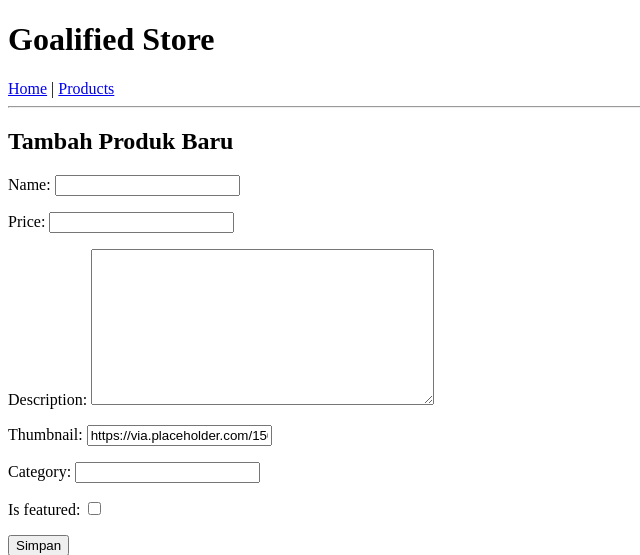
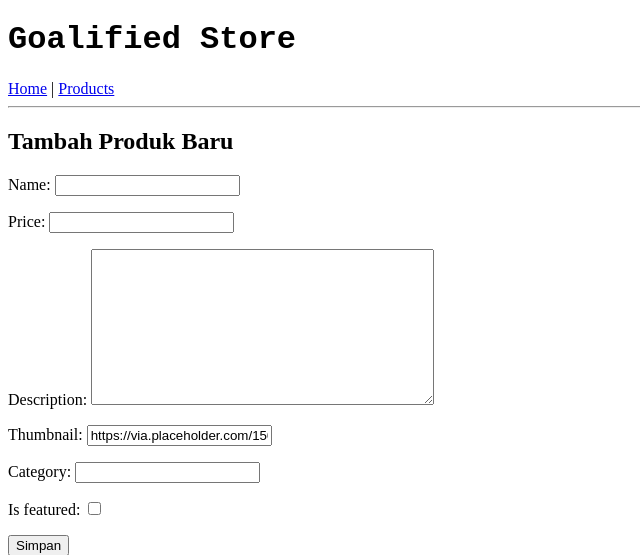
Before and after one commit to nadineaisyahpm/goalified, a Django app: page /products/add/ in a window 1280 px wide. Shown: the top 555 px of the page, without its empty margins (0-640 px from the left). Run offline with Django 5.2, Linux system fonts and the light colour scheme.

Commit message:
Change title font

```diff
--- a/main/templates/main/add_product.html
+++ b/main/templates/main/add_product.html
@@ -3,6 +3,7 @@
 {% block title %}Tambah Produk{% endblock %}
 
 {% block content %}
+    </style>
     <h2>Tambah Produk Baru</h2>
 
     <form method="post">
--- a/templates/base.html
+++ b/templates/base.html
@@ -3,6 +3,11 @@
 <head>
     <meta charset="UTF-8">
     <title>{% block title %}Goalified{% endblock %}</title>
+    <style>
+        h1 {
+            font-family: "Courier New", monospace;
+        }
+    </style>
 </head>
 <body>
     <header>
```
